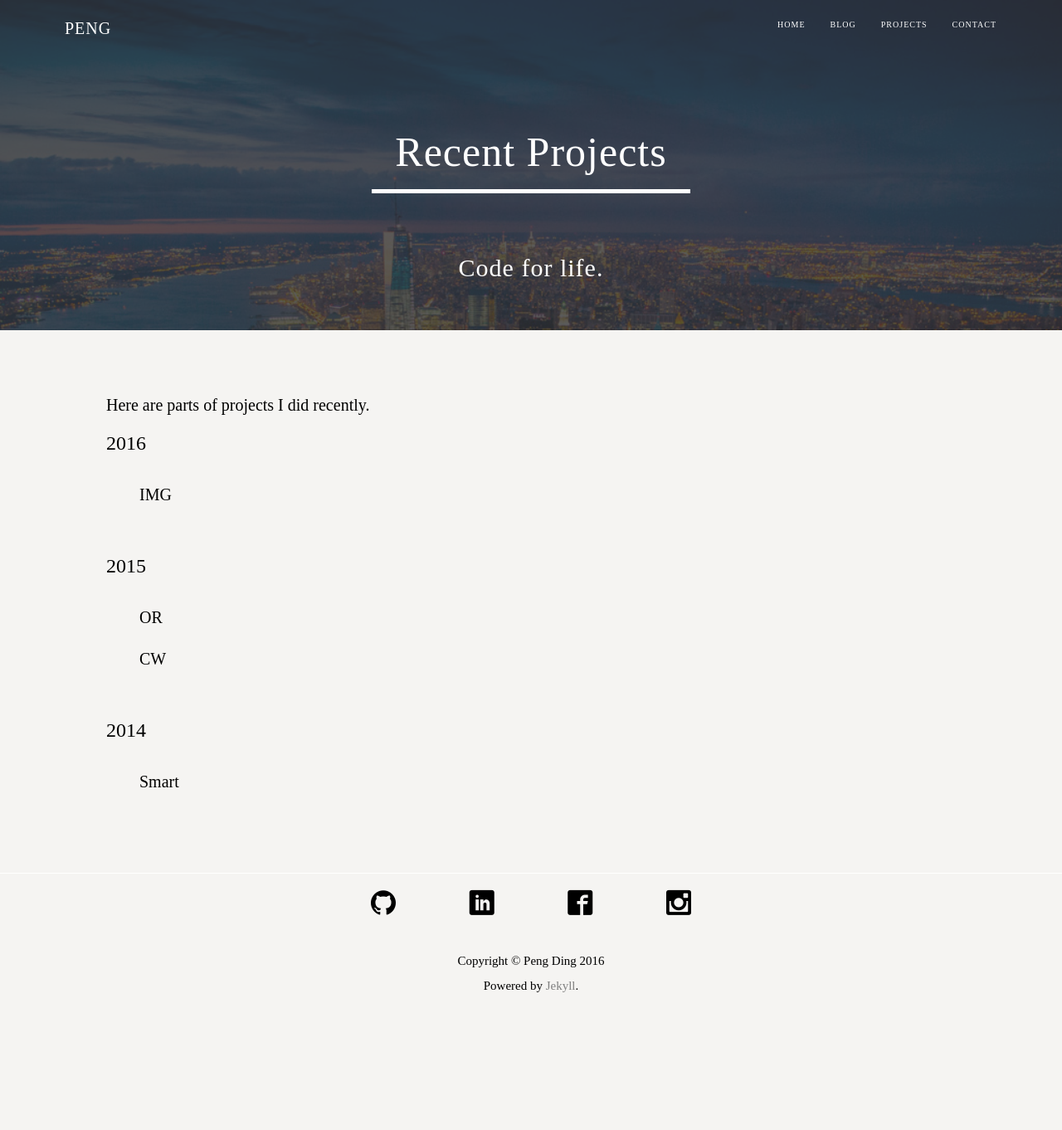
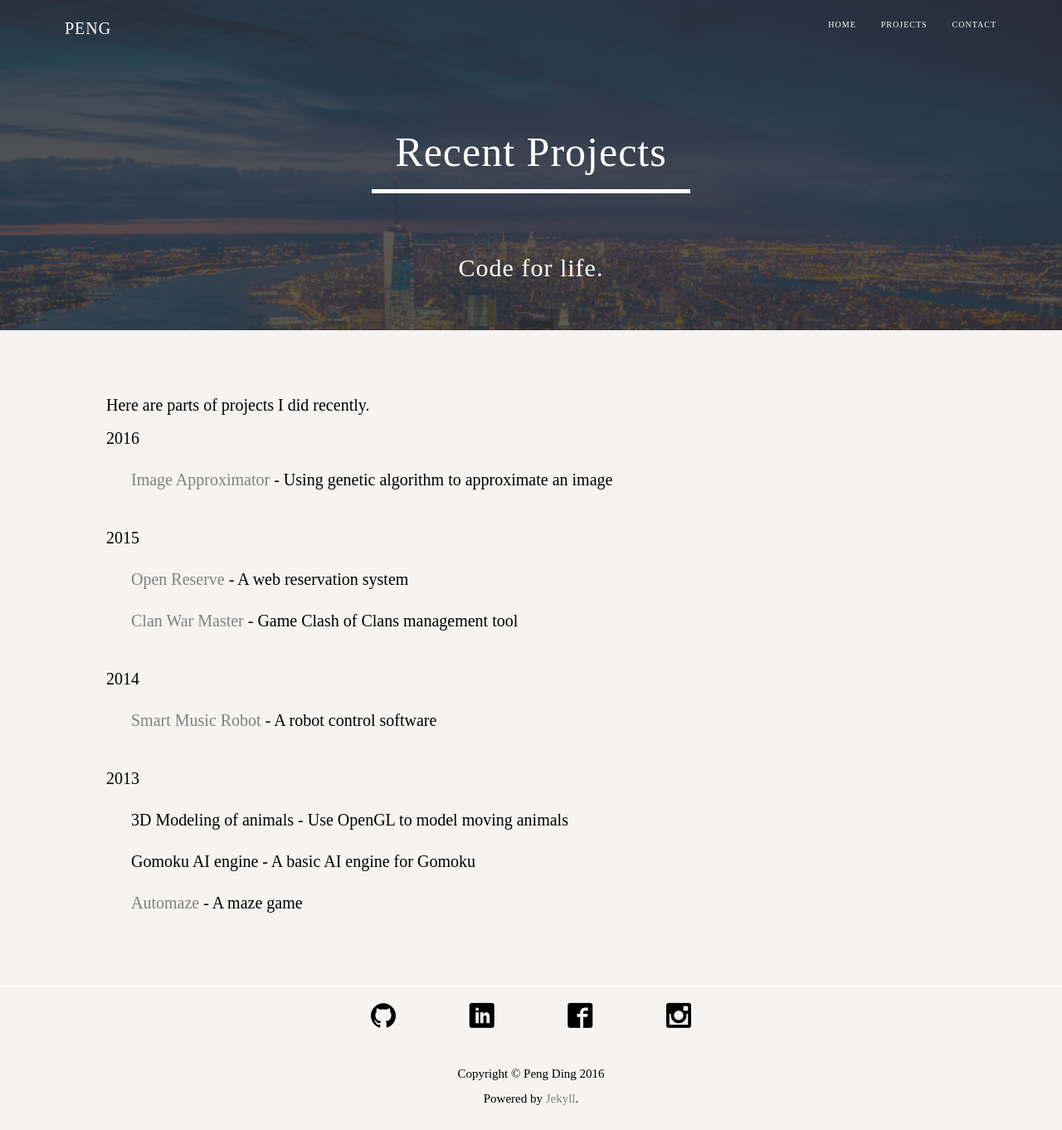
Before and after one commit to DING-PENG/DING-PENG.github.io, a Jekyll site: the page built from projects.html, in a window 1280 px wide. Shown: the whole page at 83% size. Built offline with Jekyll 4.4.1, drawn with Linux system fonts in a browser that asks for light colours; some web fonts are replaced; before the commit the page ends 1226 px from its top, so only the background shows below that.

Commit message:
add projects

```diff
--- a/_includes/hero.html
+++ b/_includes/hero.html
@@ -1,13 +1,13 @@
-<section class="hero">
+<section class="hero" id="top">
     <header class="navbar-fixed-top">
         <div class="left">
             <a href="/">PENG</a>
         </div>
         <ul>
             <li><a href="/">HOME</a></li>
-            <li>BLOG</li>
-            <li><a href="projects">PROJECTS</a></li>
-            <li><a href="contact">CONTACT</a></li>
+            <!-- <li>BLOG</li> -->
+            <li><a href="/projects">PROJECTS</a></li>
+            <li><a href="/contact">CONTACT</a></li>
         </ul>
     </header>
     <h1>{{ page.h1 }}</h1>
--- a/_layouts/default.html
+++ b/_layouts/default.html
@@ -3,7 +3,7 @@
 
 <head>
     <meta name="viewport" content="width=device-width, initial-scale=1" />
-    <link rel="stylesheet" type="text/css" href="assets/css/style.css">
+    <link rel="stylesheet" type="text/css" href="{{ site.baseurl }}assets/css/style.css">
     <title>{{ page.title }}</title>
 </head>
 
--- a/assets/css/style.css
+++ b/assets/css/style.css
@@ -2667,35 +2667,128 @@ body {
 .pro h3 {
   padding-top: 2em;
 }
-/* line 114, ../sass/style.scss */
+/* line 113, ../sass/style.scss */
 .pro h4 {
-  font-size: 120%;
   margin-top: 1em;
 }
+/* line 116, ../sass/style.scss */
+.pro ul {
+  padding: 0.5em;
+}
 /* line 118, ../sass/style.scss */
-.pro ul {
-  padding: 1em;
-}
-/* line 120, ../sass/style.scss */
 .pro ul li {
   margin: 0.5em;
   padding: 0.5em;
 }
-
-/* line 127, ../sass/style.scss */
+/* line 122, ../sass/style.scss */
+.pro ul a {
+  text-decoration: none;
+  color: gray;
+}
+
+/* line 129, ../sass/style.scss */
+.proj {
+  margin-top: 2em;
+  padding: 0 10% 0 10%;
+  font-size: 200%;
+}
+/* line 133, ../sass/style.scss */
+.proj h3 {
+  font-size: 150%;
+}
+/* line 136, ../sass/style.scss */
+.proj h4 {
+  font-size: 120%;
+}
+/* line 139, ../sass/style.scss */
+.proj p {
+  padding-top: 1em;
+}
+/* line 142, ../sass/style.scss */
+.proj .date {
+  font-size: 80%;
+}
+/* line 145, ../sass/style.scss */
+.proj a {
+  text-decoration: none;
+  color: gray;
+  font-size: 80%;
+}
+/* line 150, ../sass/style.scss */
+.proj .brief {
+  margin-bottom: 2em;
+}
+
+/* line 156, ../sass/style.scss */
+.tech:before {
+  display: block;
+  content: "";
+  background-color: white;
+  width: 100%;
+  height: .1em;
+  margin: 0 auto 2em auto;
+}
+/* line 164, ../sass/style.scss */
+.tech ul {
+  list-style-type: disc;
+  padding: 0.5em 0.5em;
+}
+/* line 167, ../sass/style.scss */
+.tech ul li {
+  margin: 0.3em;
+  padding: 0.3em;
+}
+/* line 171, ../sass/style.scss */
+.tech ul a {
+  text-decoration: none;
+  color: gray;
+}
+
+/* line 179, ../sass/style.scss */
+.result ul {
+  padding: 0.5em 0.5em;
+}
+/* line 181, ../sass/style.scss */
+.result ul li {
+  margin: 0.5em;
+}
+/* line 183, ../sass/style.scss */
+.result ul li img {
+  padding: 0.5em;
+}
+/* line 188, ../sass/style.scss */
+.result .video-container {
+  position: relative;
+  padding-bottom: 56.25%;
+  padding-top: 30px;
+  height: 0;
+  overflow: hidden;
+}
+/* line 195, ../sass/style.scss */
+.result .video-container iframe,
+.result .video-container object,
+.result .video-container embed {
+  position: absolute;
+  top: 0;
+  left: 0;
+  width: 100%;
+  height: 100%;
+}
+
+/* line 206, ../sass/style.scss */
 .footer {
   text-align: center;
   margin-top: 6em;
   margin-bottom: 3em;
 }
-/* line 132, ../sass/style.scss */
+/* line 211, ../sass/style.scss */
 .footer ul li {
   display: inline;
   padding: 0.5em;
   margin: 2%;
   font-size: 3em;
 }
-/* line 139, ../sass/style.scss */
+/* line 218, ../sass/style.scss */
 .footer:before {
   display: block;
   content: "";
@@ -2704,21 +2797,21 @@ body {
   height: .1em;
   margin: 0 auto 2em auto;
 }
-/* line 147, ../sass/style.scss */
+/* line 226, ../sass/style.scss */
 .footer a {
   text-decoration: none;
   color: black;
 }
-/* line 151, ../sass/style.scss */
+/* line 230, ../sass/style.scss */
 .footer a:hover {
   color: gray;
 }
-/* line 154, ../sass/style.scss */
+/* line 233, ../sass/style.scss */
 .footer .text {
   padding-top: 3em;
   font-size: 1.5em;
 }
-/* line 157, ../sass/style.scss */
+/* line 236, ../sass/style.scss */
 .footer .text a {
   color: gray;
 }
--- a/contact.html
+++ b/contact.html
@@ -8,11 +8,12 @@ h2: Code for life.
 <section class="contact">
     <p>My resume is avaliable here.</p>
     <p>My personal email address is <i id="mail">ding.peng AT hotmail.com</i></p>
-    <p>Here are my some social accounts:</p>
+    <p>You can also find me in these places:</p>
     <ul>
         <li><a href="https://github.com/DING-PENG">Github</a> - some code here</li>
         <li><a href="https://www.linkedin.com/in/peng-ding-6597b19b">Linkedin</a> - get connected</li>
         <li><a href="https://www.facebook.com/peng.ding.121">Facebook</a> - I seldom use it, lol</li>
         <li><a href="https://www.instagram.com/p__ding/">Instagram</a> - photography</li>
+        <li><a href="https://www.zhihu.com/people/pding">Zhihu</a> - Chinese Quora</li>
     </ul>
 </section>
--- a/projects.html
+++ b/projects.html
@@ -10,20 +10,28 @@ h2: Code for life.
     <div class="year">
         <h4>2016</h4>
         <ul>
-            <li>IMG</li>
+            <li><a href="/proj/imgapprox">Image Approximator</a> - Using genetic algorithm to approximate an image</li>
         </ul>
     </div>
     <div class="year">
         <h4>2015</h4>
         <ul>
-            <li>OR</li>
-            <li>CW</li>
+            <li><a href="/proj/openreserve">Open Reserve</a> - A web reservation system</li>
+            <li><a href="/proj/cwm">Clan War Master</a> - Game Clash of Clans management tool</li>
         </ul>
     </div>
     <div class="year">
         <h4>2014</h4>
         <ul>
-            <li>Smart</li>
+            <li><a href="/proj/qrobot">Smart Music Robot</a> - A robot control software</li>
+        </ul>
+    </div>
+    <div class="year">
+        <h4>2013</h4>
+        <ul>
+            <li>3D Modeling of animals</a> - Use OpenGL to model moving animals</li>
+            <li>Gomoku AI engine</a> - A basic AI engine for Gomoku</li>
+            <li><a href="/proj/automaze">Automaze</a> - A maze game</li>
         </ul>
     </div>
 </section>
```
Also changed, not shown: _layouts/project.html (added, +15 -0 lines), assets/sass/style.scss (+86 -7 lines), proj/automaze.html (added, +29 -0 lines), proj/cwm.html (added, +34 -0 lines), proj/imgapprox.html (added, +55 -0 lines), proj/openreserve.html (added, +43 -0 lines), proj/qrobot.html (added, +36 -0 lines), assets/img/cwm.png (added), assets/img/maze.png (added), assets/img/or1_m.jpg (added), assets/img/or2_m.jpg (added), assets/img/or3_m.jpg (added).
